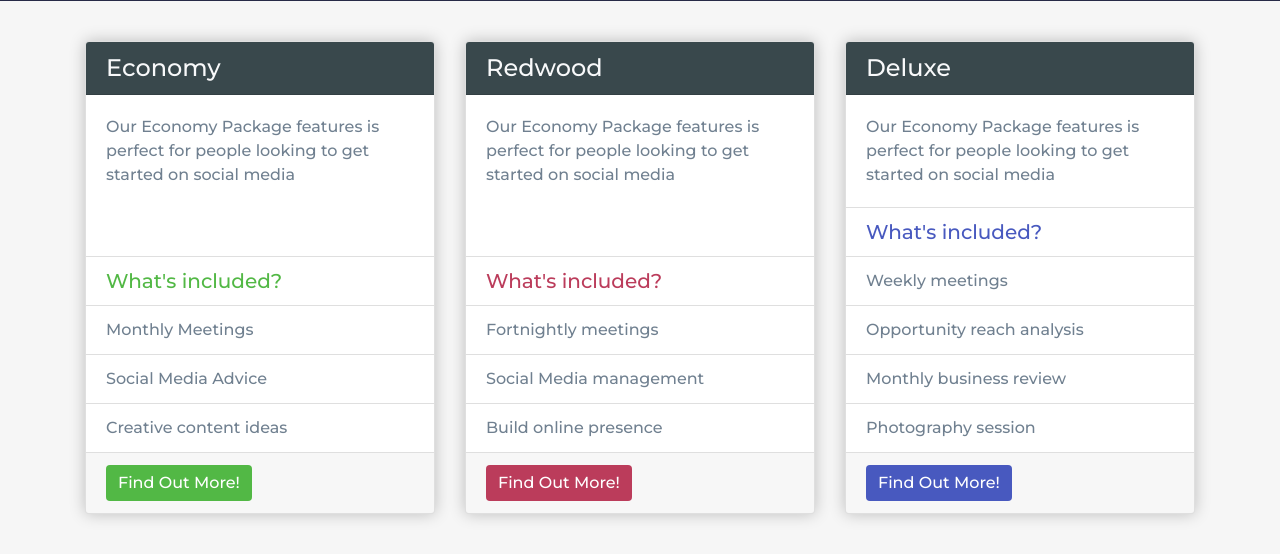
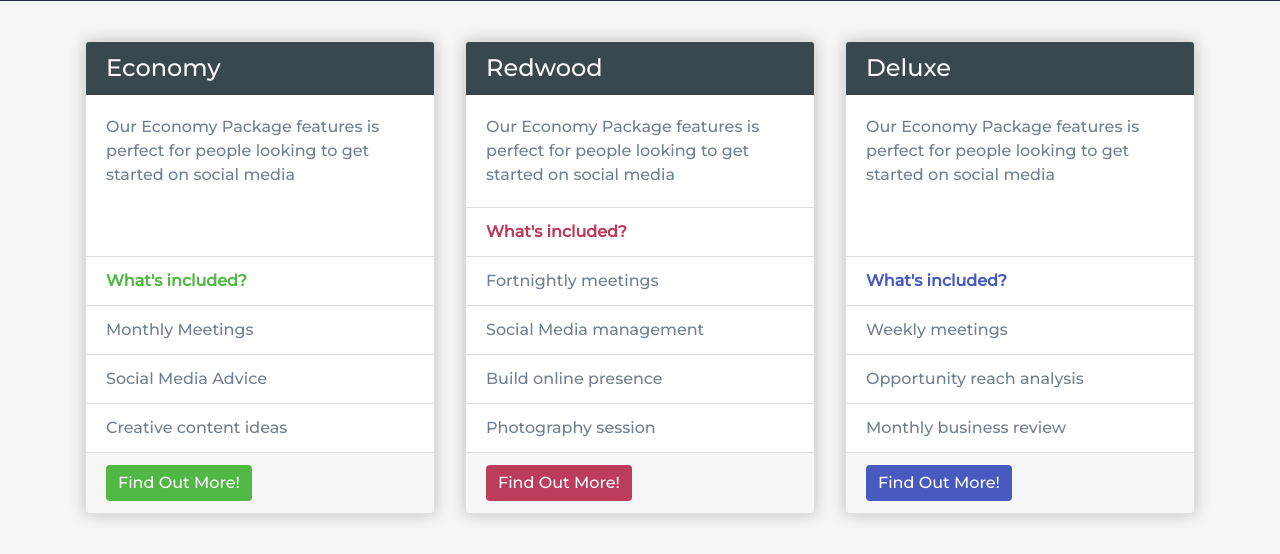
Before and after one commit to angus-archive/redwood, a PHP site: page /packages in a window 1280 px wide. Shown: the part 405-959 px from the top of the page. Run offline with PHP 8.4, Linux system fonts and the light colour scheme.

Commit message:
Updated packages "What's included" to a smaller font

```diff
--- a/packages/index.php
+++ b/packages/index.php
@@ -38,7 +38,7 @@
 							</div>
 
 							<ul class="list-group list-group-flush">
-								<li class="list-group-item"><h5 class="card-text econCol">What's included? </h5></li>
+								<li class="list-group-item econCol font-weight-bold">What's included?</li>
 								<li class="list-group-item">Monthly Meetings</li>
 								<li class="list-group-item">Social Media Advice</li>
 								<li class="list-group-item">Creative content ideas</li>
@@ -62,10 +62,11 @@
 							</div>
 
 							<ul class="list-group list-group-flush">
-								<li class="list-group-item"><h5 class="card-text redwoodCol">What's included? </h5></li>
+								<li class="list-group-item redwoodCol font-weight-bold">What's included?</li>
 								<li class="list-group-item">Fortnightly meetings</li>
 								<li class="list-group-item">Social Media management</li>
 								<li class="list-group-item">Build online presence</li>
+								<li class="list-group-item">Photography session</li>
 							</ul>
 
 							<div class="card-footer">
@@ -86,11 +87,11 @@
 							</div>
 
 							<ul class="list-group list-group-flush">
-								<li class="list-group-item"><h5 class="card-text deluxeCol">What's included? </h5></li>
+								<li class="list-group-item deluxeCol font-weight-bold">What's included?</li>
 								<li class="list-group-item">Weekly meetings</li>
 								<li class="list-group-item">Opportunity reach analysis</li>
 								<li class="list-group-item">Monthly business review</li>
-								<li class="list-group-item">Photography session</li>
+
 							</ul>
 
 							<div class="card-footer">
```
